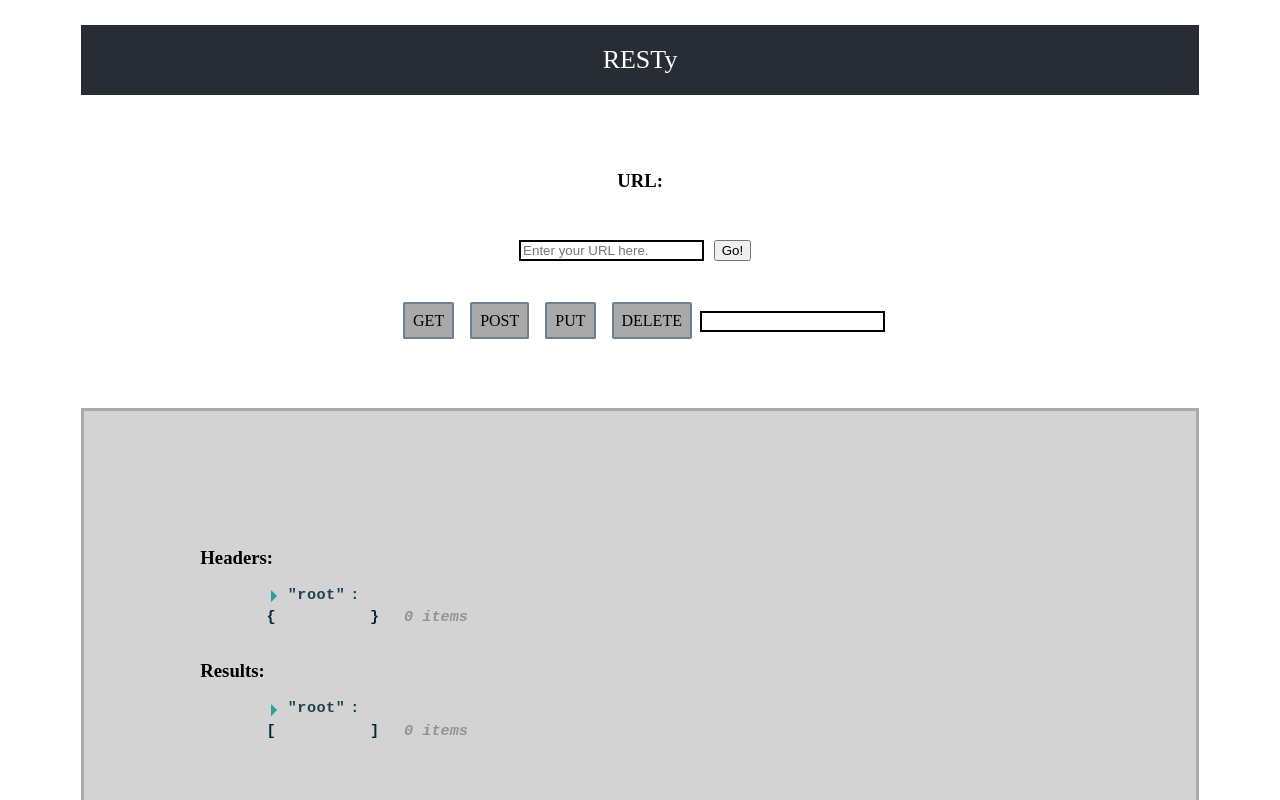
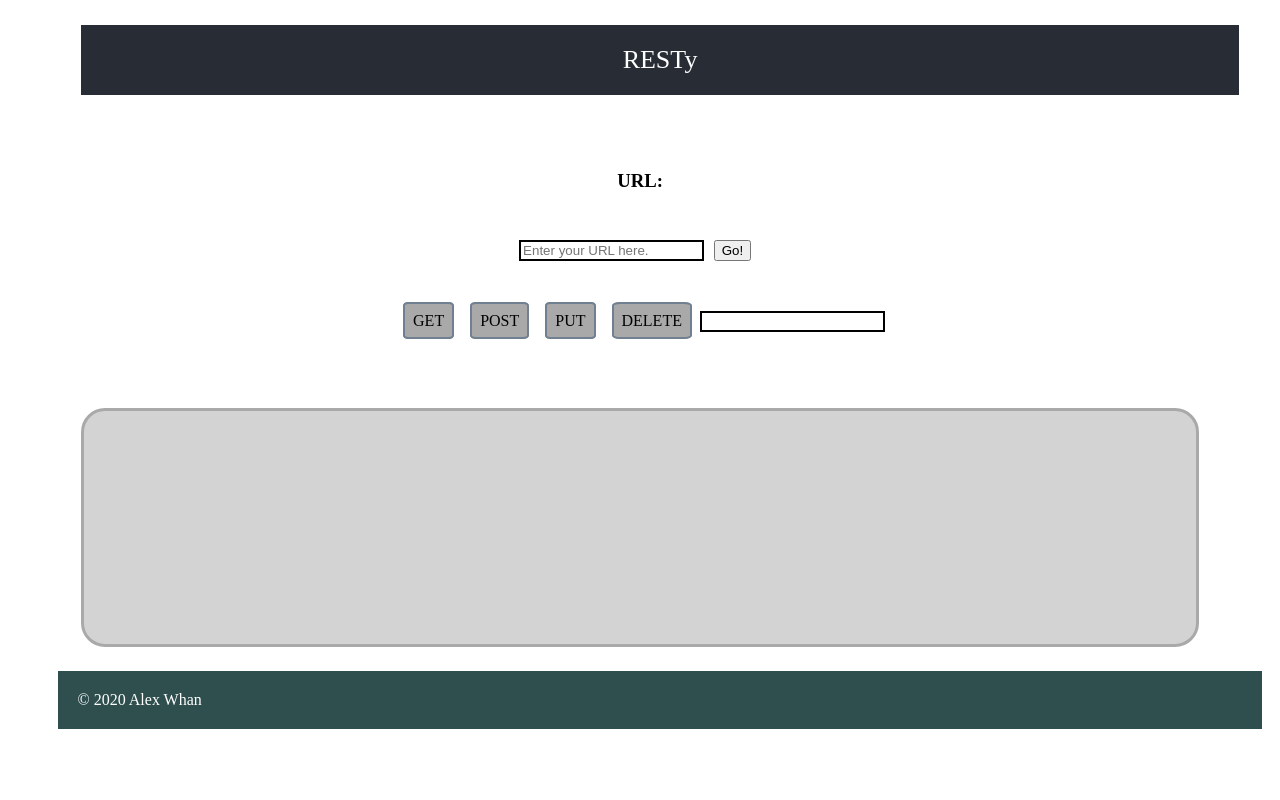
Before and after one commit to alex-whan-401-advanced-javascript/resty, a React (Create React App) app: page / in a window 1280 px wide. Shown: the top 800 px of the page. Built offline with nearby package versions, Linux system fonts and the light colour scheme.

Commit message:
Added conditional rendering to Results and basic error handling on bad routes

```diff
--- a/src/App.js
+++ b/src/App.js
@@ -18,13 +18,15 @@ import Footer from './components/footer/footer';
 
 // Display any fetch/load errors in place of the results area, if they occur
 
+// EMPTY ARRAY IN JAVASCRIPT IS TRUTHY!!!
+
 class App extends React.Component {
   constructor(props) {
     super(props);
     this.state = {
       headers: {},
       history: {},
-      results: [],
+      // results: [],
       request: {},
       loading: false,
     };
@@ -75,7 +77,8 @@ class App extends React.Component {
       this.updateHistory(request);
       this.updateResults(response.headers, response.data);
     } catch (error) {
-      console.log(error);
+      this.toggleLoading();
+      console.log('ERROR: ', error);
     }
   };
 
--- a/src/components/footer/footer.scss
+++ b/src/components/footer/footer.scss
@@ -2,4 +2,5 @@ footer {
   background-color: darkslategray;
   padding: 20px;
   color: white;
+  width: 100%;
 }
--- a/src/components/form/form.scss
+++ b/src/components/form/form.scss
@@ -18,6 +18,7 @@ input {
 
 label {
   border: 2px darkgray solid;
+  border-radius: 1.5em;
   background-color: lightgrey;
   margin: 1%;
   padding: 1%;
@@ -29,7 +30,7 @@ div {
 
 .methodSelect {
   border: 2px slategray solid;
-  border-radius: 5%;
+  border-radius: 10%;
   background-color: darkgrey;
   margin: 0.5em;
   padding: 0.5em;
--- a/src/components/header/header.scss
+++ b/src/components/header/header.scss
@@ -2,6 +2,7 @@ header {
   background-color: darkslategray;
   padding: 20px;
   color: white;
+  width: 100%;
 }
 
 .App-header {
--- a/src/components/history/history.scss
+++ b/src/components/history/history.scss
@@ -1,7 +1,14 @@
 .method {
   &.get {
-    border: blue 1px solid;
-    background-color: lightblue;
+    border: darkblue 1px solid;
+    border-radius: 10%;
+    background-color: darkblue;
     margin: 1%;
+    padding: 1%;
+    text-transform: uppercase;
   }
 }
+
+li {
+  margin: 2%;
+}
--- a/src/components/results/results.js
+++ b/src/components/results/results.js
@@ -20,20 +20,25 @@ import './results.scss';
 const Results = props => {
   return (
     <div className="results">
-      {props.loading ? (
-        <Loading />
-      ) : (
-        <>
-          <h3 data-testid="headers">
-            Headers: <ReactJson src={props.headers} />
-          </h3>
-          <h3 data-testid="results">
-            Results: <ReactJson src={props.results} />
-          </h3>
-        </>
-      )}
+      {props.loading ? <Loading /> : resultsData(props)}
     </div>
   );
 };
 
+const resultsData = props => {
+  // empty array is truthy - so we need to check length???
+  if (props.results) {
+    return (
+      <>
+        <h3 data-testid="headers">Headers:</h3>
+        <ReactJson src={props.headers} />
+        <h3 data-testid="results">Results:</h3>
+        <ReactJson src={props.results} />
+      </>
+    );
+  } else {
+    return null;
+  }
+};
+
 export default Results;
--- a/src/components/results/results.scss
+++ b/src/components/results/results.scss
@@ -3,6 +3,7 @@
   height: 40%;
   background-color: lightgrey;
   border: darkgrey 3px solid;
+  border-radius: 1.5em;
   padding: 10%;
   margin: 2%;
 
```
